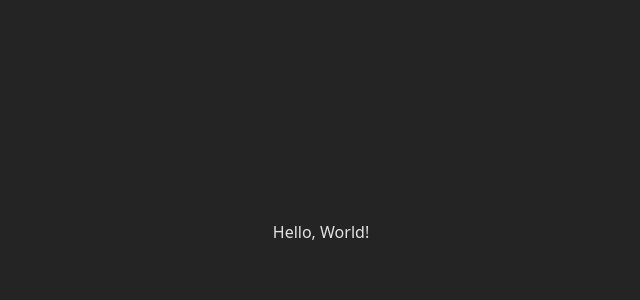
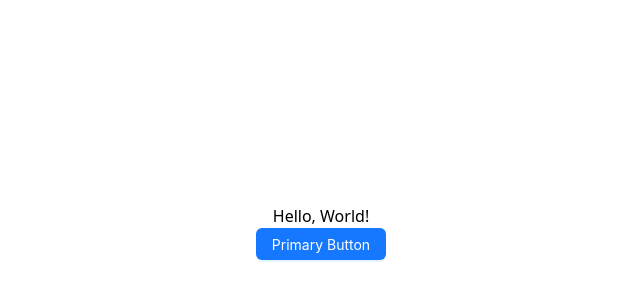
Before and after one commit to abr-ya/react-coffee, a React (Vite) app: page / in a window 1280 px wide. Shown: the part 168-468 px from the top of the page, without its empty margins (319-959 px from the left). Built offline with nearby package versions, Linux system fonts and the light colour scheme.

Commit message:
feature: Add AntD and ReactRouter

```diff
--- a/package.json
+++ b/package.json
@@ -1,7 +1,7 @@
 {
   "name": "react-coffee",
   "private": true,
-  "version": "0.0.0",
+  "version": "0.0.1",
   "type": "module",
   "scripts": {
     "dev": "vite",
@@ -11,8 +11,10 @@
     "preview": "vite preview"
   },
   "dependencies": {
+    "antd": "^5.25.4",
     "react": "^19.1.0",
-    "react-dom": "^19.1.0"
+    "react-dom": "^19.1.0",
+    "react-router-dom": "^6.23.1"
   },
   "devDependencies": {
     "@eslint/js": "^9.28.0",
--- a/src/App.tsx
+++ b/src/App.tsx
@@ -1,7 +1,20 @@
+import { Button, Flex } from "antd";
+
 import "./App.css";
 
 const App = () => {
-  return <>Hello, World!</>;
+  const clickHandler = () => {
+    console.log("!");
+  };
+
+  return (
+    <Flex vertical>
+      Hello, World!
+      <Button type="primary" onClick={clickHandler}>
+        Primary Button
+      </Button>
+    </Flex>
+  );
 };
 
 export default App;
--- a/src/index.css
+++ b/src/index.css
@@ -2,15 +2,6 @@
   font-family: system-ui, Avenir, Helvetica, Arial, sans-serif;
   line-height: 1.5;
   font-weight: 400;
-
-  color-scheme: light dark;
-  color: rgba(255, 255, 255, 0.87);
-  background-color: #242424;
-
-  font-synthesis: none;
-  text-rendering: optimizeLegibility;
-  -webkit-font-smoothing: antialiased;
-  -moz-osx-font-smoothing: grayscale;
 }
 
 a {
```
Also changed, not shown: 1 other file (tests, documents, lock files or other folders).
